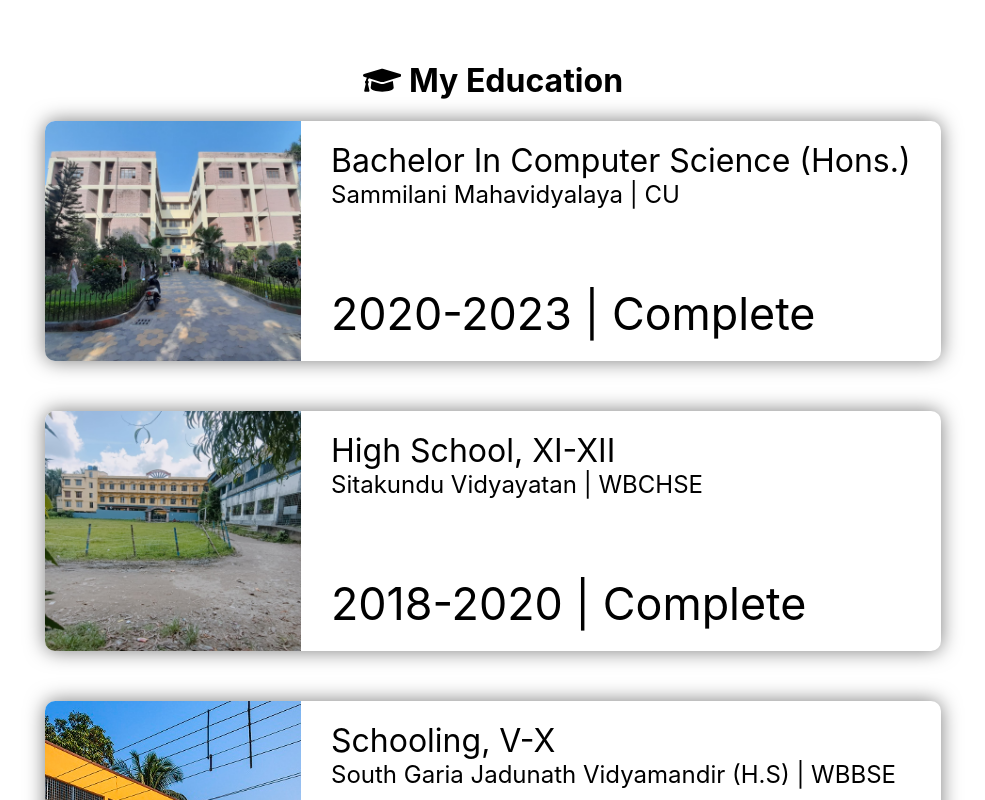
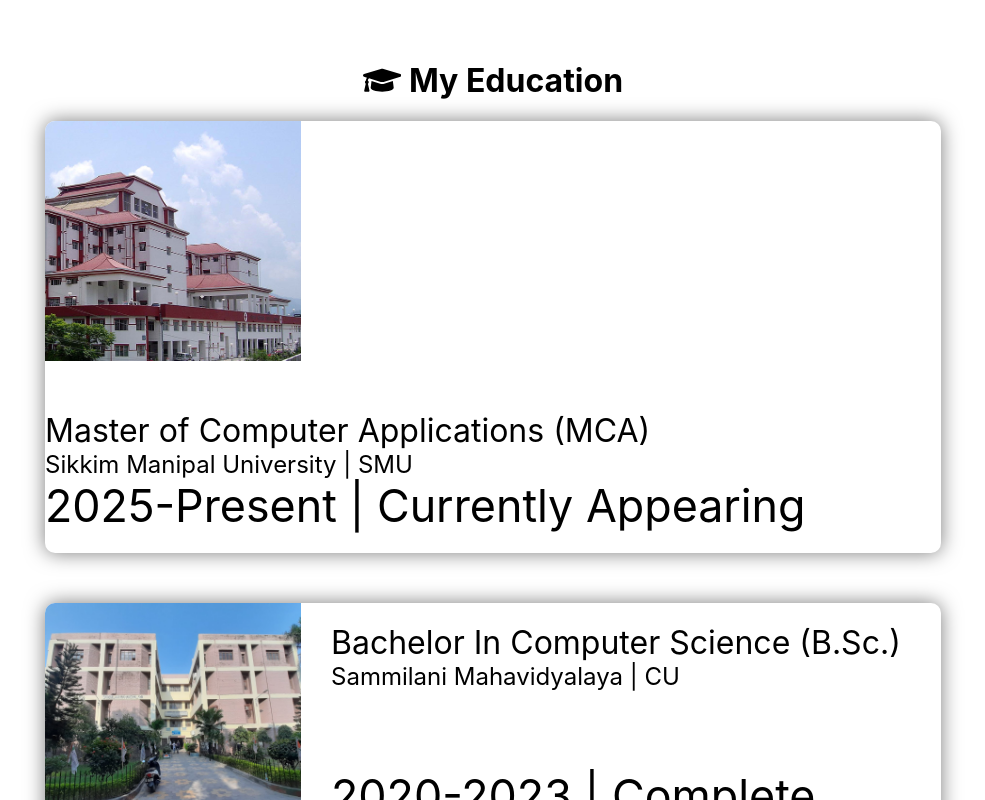
Before and after one commit to ARNAB-BOTMAS/portfolio, a React (Create React App) app: page / in a window 1280 px wide. Shown: the part 2380-3180 px from the top of the page, without its empty margins (147-1132 px from the left). Built offline with nearby package versions, Linux system fonts and the light colour scheme.

Commit message:
first commit

```diff
--- a/src/Pages/DesktopPage.jsx
+++ b/src/Pages/DesktopPage.jsx
@@ -20,6 +20,7 @@
 import sammi from '../Image/education/Sammilani.jpg';
 import sita from '../Image/education/Sitakundu.jpg';
 import south from '../Image/education/SouthGariaJadunath.jpg';
+import sikkim from '../Image/education/SikkimManipalUniversity.jpg';
 // import tcs from '../Image/company/TCS.NS.png';
 import Typed from 'typed.js';
 // import Design from '../Design/Design';
@@ -519,9 +520,17 @@
                     <h1><FaGraduationCap className='cap' />&nbsp;My Education</h1>
                     <div className="inneredu">
                         <section className='schoolEduaction'>
+                            <img src={sikkim} alt="" />
+                            <div className="innerEduText">
+                                <span className="courseName">Master of Computer Applications (MCA)</span>
+                                <span className="instName">Sikkim Manipal University | SMU</span>
+                                <span className="compelteYear">2025-Present | Currently Appearing</span>
+                            </div>
+                        </section>
+                        <section className='schoolEduaction'>
                             <img src={sammi} alt="" />
                             <div className="innerEduText">
-                                <span className="courseName">Bachelor In Computer Science (Hons.)</span>
+                                <span className="courseName">Bachelor In Computer Science (B.Sc.)</span>
                                 <span className="instName">Sammilani Mahavidyalaya | CU</span>
                                 <span className="compelteYear">2020-2023 | Complete</span>
                             </div>
--- a/src/Pages/PhonePage.jsx
+++ b/src/Pages/PhonePage.jsx
@@ -19,6 +19,7 @@
 import sammi from '../Image/education/Sammilani.jpg';
 import sita from '../Image/education/Sitakundu.jpg';
 import south from '../Image/education/SouthGariaJadunath.jpg';
+import sikkim from '../Image/education/SikkimManipalUniversity.jpg';
 import '../sass/phone.scss';
 import Typed from 'typed.js';
 import Documents from '../document/CV2.pdf';
@@ -511,9 +512,17 @@
                     <h1><i class="fa-solid fa-graduation-cap"></i> My Education</h1>
                     <div className="inneredu">
                         <section className='schoolEduaction'>
+                            <img src={sikkim} alt="" />
+                            <div className="innerEduText">
+                                <span className="courseName">Master of Computer Applications (MCA)</span>
+                                <span className="instName">Sikkim Manipal University | SMU</span>
+                                <span className="compelteYear">2025-Present | Currently Appearing</span>
+                            </div>
+                        </section>
+                        <section className='schoolEduaction'>
                             <img src={sammi} alt="" />
                             <div className="innerEduText">
-                                <span className="courseName">Bachelor In Computer Science (Hons.)</span>
+                                <span className="courseName">Bachelor In Computer Science (B.Sc.)</span>
                                 <span className="instName">Sammilani Mahavidyalaya | CU</span>
                                 <span className="compelteYear">2020-2023 | Complete</span>
                             </div>
--- a/src/Pages/TabPage.jsx
+++ b/src/Pages/TabPage.jsx
@@ -19,6 +19,7 @@
 import sammi from '../Image/education/Sammilani.jpg';
 import sita from '../Image/education/Sitakundu.jpg';
 import south from '../Image/education/SouthGariaJadunath.jpg';
+import sikkim from '../Image/education/SikkimManipalUniversity.jpg';
 import '../sass/tab.scss';
 import Typed from 'typed.js';
 import Documents from '../document/CV2.pdf';
@@ -512,9 +513,17 @@
                     <h1><i class="fa-solid fa-graduation-cap"></i> My Education</h1>
                     <div className="inneredu">
                         <section className='schoolEduaction'>
+                            <img src={sikkim} alt="" />
+                            <div className="innerEduText">
+                                <span className="courseName">Master of Computer Applications (MCA)</span>
+                                <span className="instName">Sikkim Manipal University | SMU</span>
+                                <span className="compelteYear">2025-Present | Currently Appearing</span>
+                            </div>
+                        </section>
+                        <section className='schoolEduaction'>
                             <img src={sammi} alt="" />
                             <div className="innerEduText">
-                                <span className="courseName">Bachelor In Computer Science (Hons.)</span>
+                                <span className="courseName">Bachelor In Computer Science (B.Sc.)</span>
                                 <span className="instName">Sammilani Mahavidyalaya | CU</span>
                                 <span className="compelteYear">2020-2023 | Complete</span>
                             </div>
```
Also changed, not shown: src/Image/education/SikkimManipalUniversity.jpg (added).
